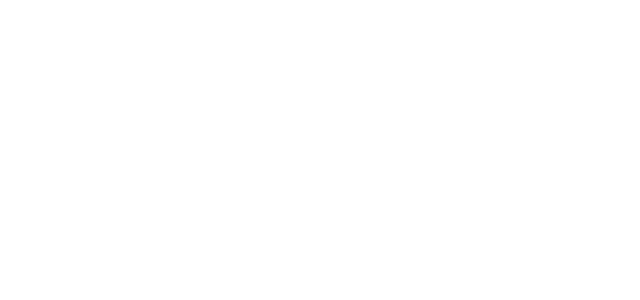
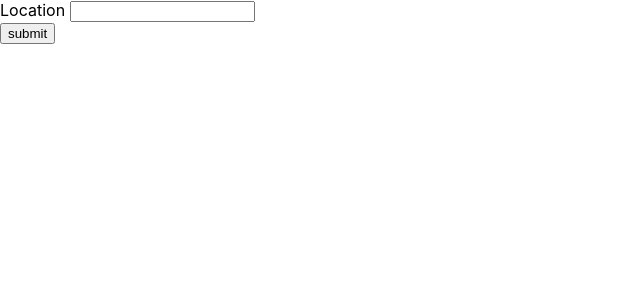
Before and after one commit to wrjodjana/cs222-group43, a React (Create React App) app in the folder outfit-website/: page /preferences in a window 1280 px wide. Before the commit this address had no page. Shown: the top 300 px of the page, without its empty margins (0-640 px from the left). Built offline with nearby package versions, Linux system fonts and the light colour scheme.

Commit message:
preferences page

```diff
--- a/outfit-website/src/Routes.js
+++ b/outfit-website/src/Routes.js
@@ -1,12 +1,14 @@
 import React from "react";
 import { BrowserRouter as Router, Route, Routes } from "react-router-dom";
 import { LoginPage } from "./pages/LoginPage";
+import { Preferences } from "./pages/Preferences";
 
 function AppRoutes() {
   return (
     <Router>
       <Routes>
         <Route path="/login" element={<LoginPage />} />
+        <Route path="/preferences" element={<Preferences />} />
       </Routes>
     </Router>
   );
--- /dev/null
+++ b/outfit-website/src/pages/Preferences.js
@@ -0,0 +1,20 @@
+import React, { useContext } from 'react';
+import { Form, Image, Button } from 'react-bootstrap';
+import AuthContext from '../context/AuthContext';
+
+
+export const Preferences = () => {
+    return (
+        <div className='user preferences'>
+            <section id="section">
+                <Form onSubmit/*={storepreferences}*/>
+                    <Form.Label className ="title" for="location"> Location </Form.Label>
+                    <Form.Control type="location" name="location"/>
+                    <br />
+                    <Button type="submit">submit</Button>
+                </Form>
+            </section>
+        </div>
+
+    )
+};
```
Also changed, not shown: outfit-website/src/pages/LoginPage.js (line endings or trailing spaces), 1 other file (tests, documents, lock files or other folders).
